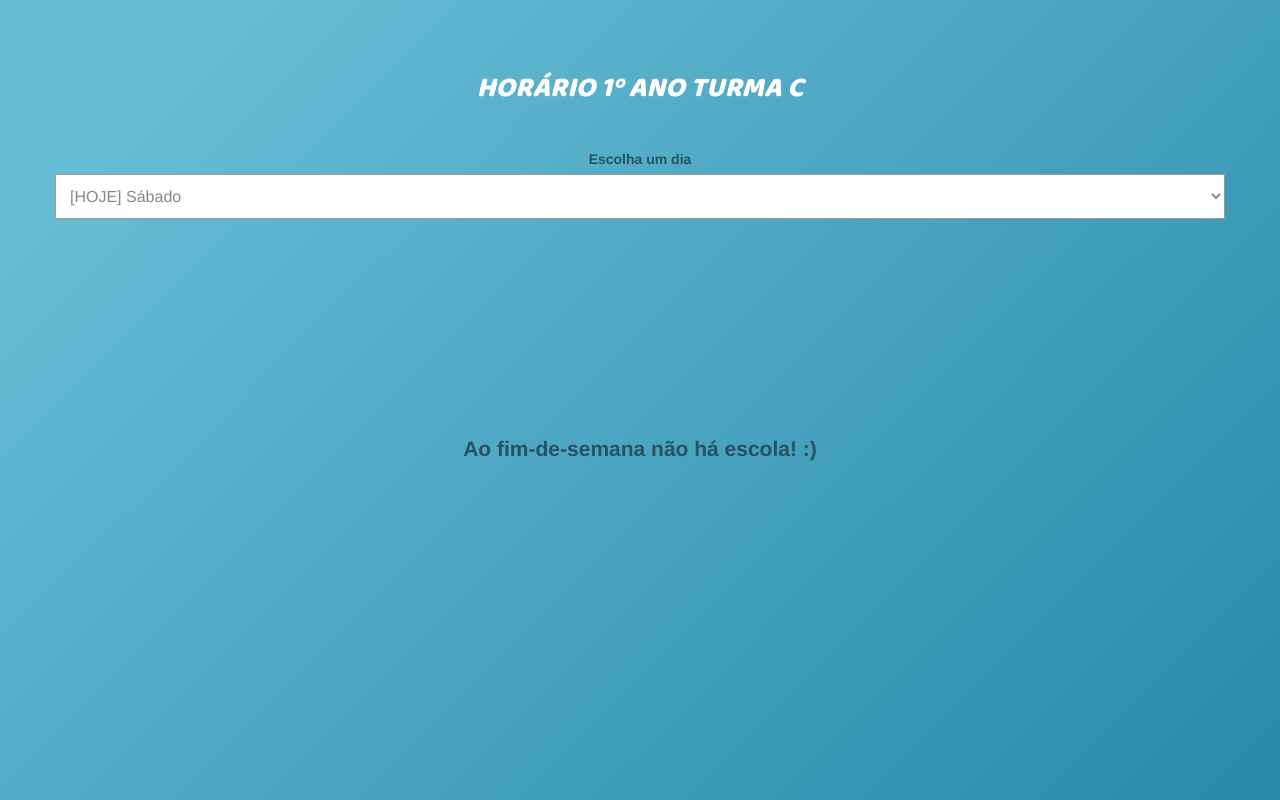
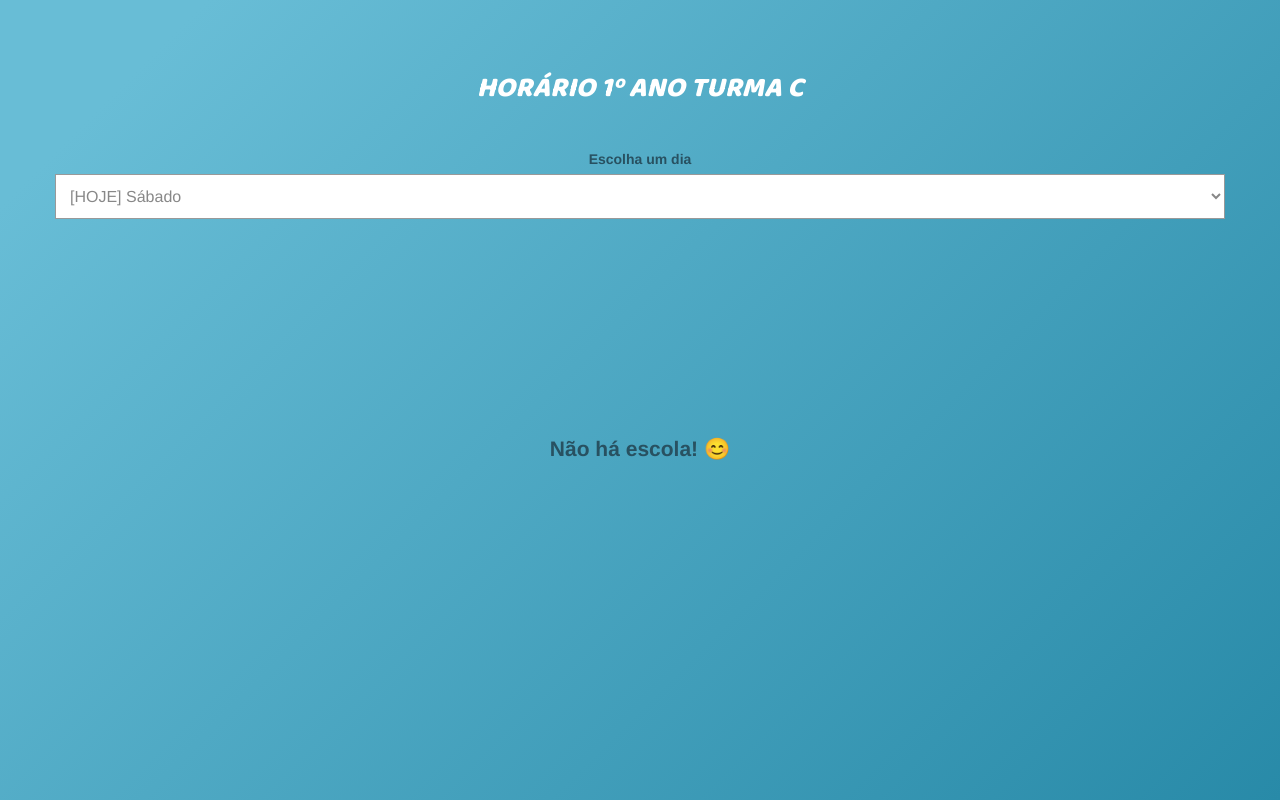
Before and after one commit to AfonsoFG/HorarioEscolar, a website: page index.html in a window 1280 px wide. Drawn offline with Linux system fonts and the light colour scheme.

Commit message:
Update weekend message

```diff
--- a/index.html
+++ b/index.html
@@ -46,7 +46,7 @@
                     </select>
                 </div>
 				<div>
-                    <h2 id="fimDeSemana" style="display:none">Ao fim-de-semana não há escola! :)</h2>
+                    <h2 id="fimDeSemana" style="display:none">Não há escola! 😊</h2>
 					<table style="display: none;">
                         <tr>
                             <td>09:00 - 10:00</td>
```
